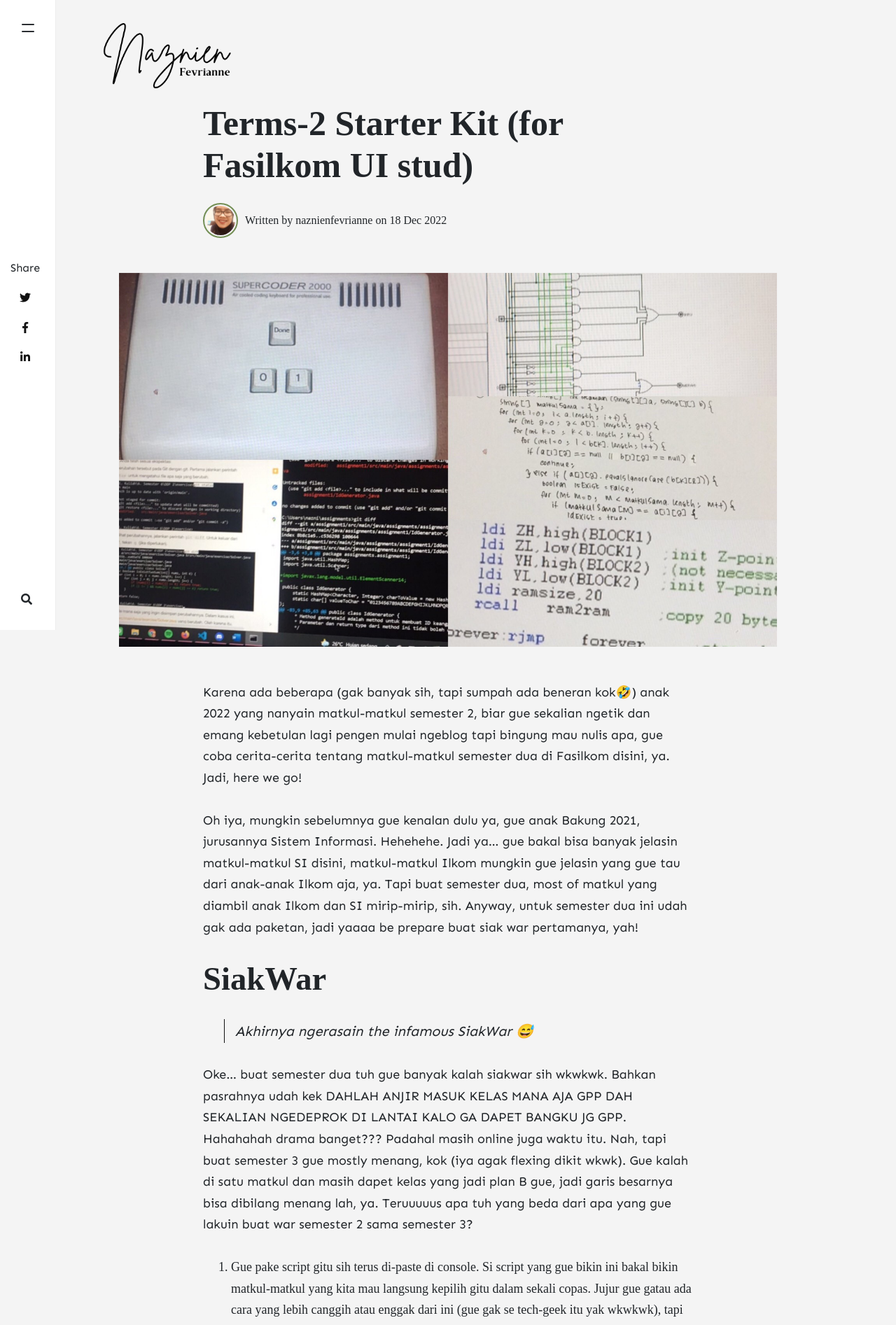
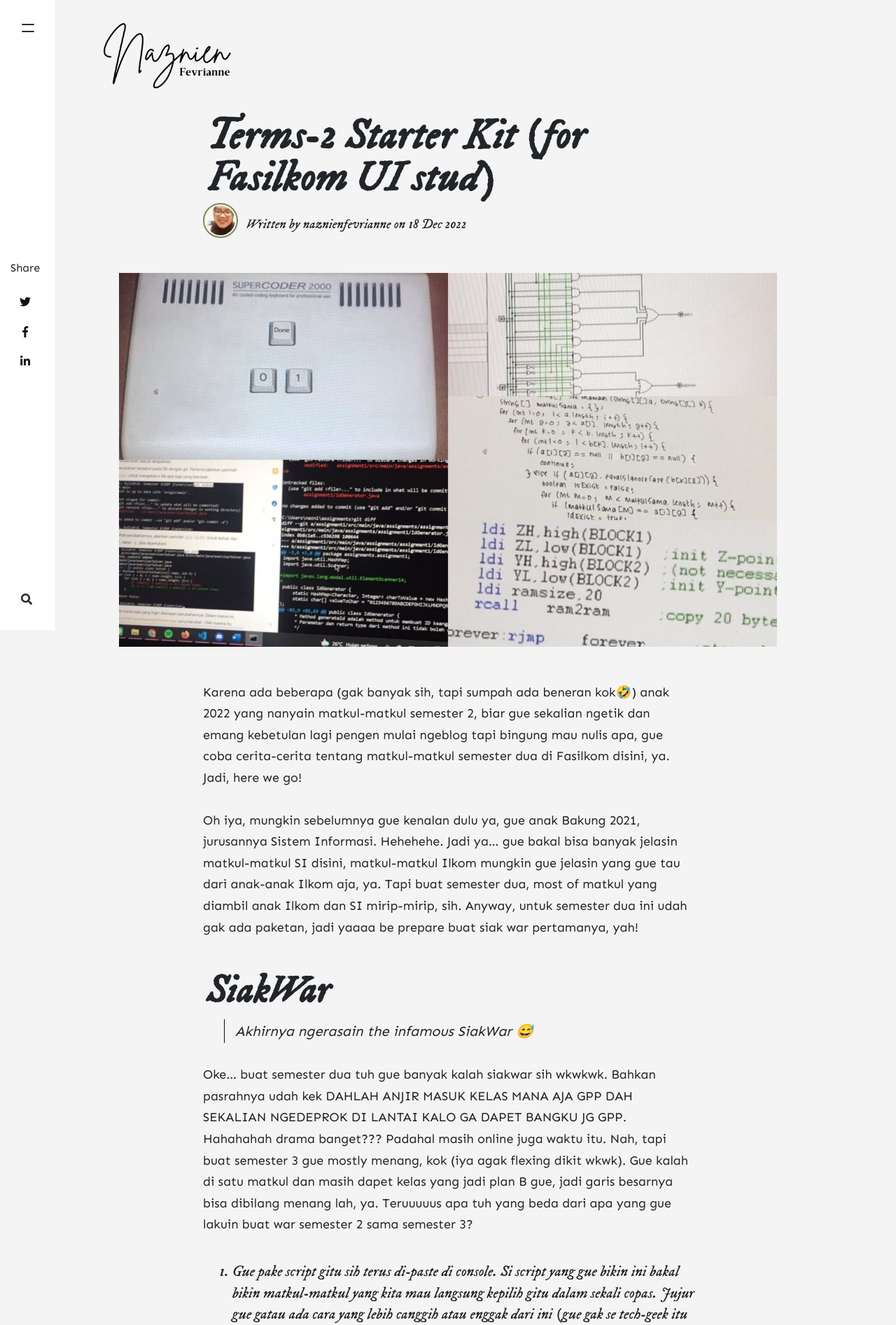
Before and after one commit to naznienfevrianne/naznienfevrianne.github.io, a Jekyll site: the page built from _posts/2022-12-18-terms2-starterkit.md, in a window 1280 px wide. Shown: the top 1893 px of the page at 70% size. Built offline with Jekyll 4.4.1, drawn with Linux system fonts in a browser that asks for light colours; nearby versions of some CDN libraries; some web fonts are replaced; comment, search, counter and statistics services are not loaded.

Commit message:
change font

```diff
--- a/assets/css/theme.scss
+++ b/assets/css/theme.scss
@@ -14,12 +14,20 @@ $enable-rounded: false;
 @import "bootstrap/mixins";
 @import 'bootstrap/bootstrap';
 @import 'stars';
-@import url(//db.onlinewebfonts.com/c/b00fea665980ad552eb9c9e85a3c4ef6?family=IM+FELL+DW+Pica);
-@import url(//db.onlinewebfonts.com/c/06b103d23cb2b5cebfb7a9ca55e10c72?family=Playfair+Display);
+// @import url(//db.onlinewebfonts.com/c/b00fea665980ad552eb9c9e85a3c4ef6?family=IM+FELL+DW+Pica);
+@font-face {
+    font-family: "IM FELL DW Pica";
+    src: url("/assets/fonts/IM FELL DW Pica Italic V1.eot");
+    src: url("/assets/fonts/IM FELL DW Pica Italic V1.eot") format("embedded-opentype"),
+    url("/assets/fonts/IM FELL DW Pica Italic V1.woff2") format("woff2"),
+    url("/assets/fonts/IM FELL DW Pica Italic V1.woff") format("woff"),
+    url("/assets/fonts/IM FELL DW Pica Italic V1.ttf") format("truetype"),
+    url("/assets/fonts/IM FELL DW Pica Italic V1.svg") format("svg");
+}
 
 // general
 body, input, button, select, optgroup, textarea {
-    font-family:IM FELL DW Pica;
+    font-family:'IM FELL DW Pica';
 }
 body {
     line-height:1.7;
@@ -39,14 +47,14 @@ h1,h2,h3,h4,h5,h6 {
     font-weight:700;
 }
 h1, h2 {
-    font-family:IM FELL DW Pica;
+    font-family:'IM FELL DW Pica';
     font-size:35pt
 }
 .site-content {
     padding-top:50px;
 }
 .sitetag {
-    font-family:IM FELL DW Pica;
+    font-family:'IM FELL DW Pica';
     font-weight:700;
     line-height:1.3;
     font-size:35px;
@@ -412,7 +420,7 @@ img, img:hover {
     font-size:50px;
     font-weight:700;
     line-height:1.2;
-    font-family:IM FELL DW Pica;
+    font-family:'IM FELL DW Pica';
 }
 .entry-featured-image {
     width:940px;
@@ -643,7 +651,7 @@ body.active-side {
 @media (max-width: 768px) {
     .posttitle {
         font-size:35pt;
-        font-family: IM FELL DW Pica;
+        font-family: 'IM FELL DW Pica';
     }
     .blog-grid-container {
         grid-template-columns: 1fr;
```
Also changed, not shown: assets/fonts/IM FELL DW Pica Italic V1.woff2 (added).
